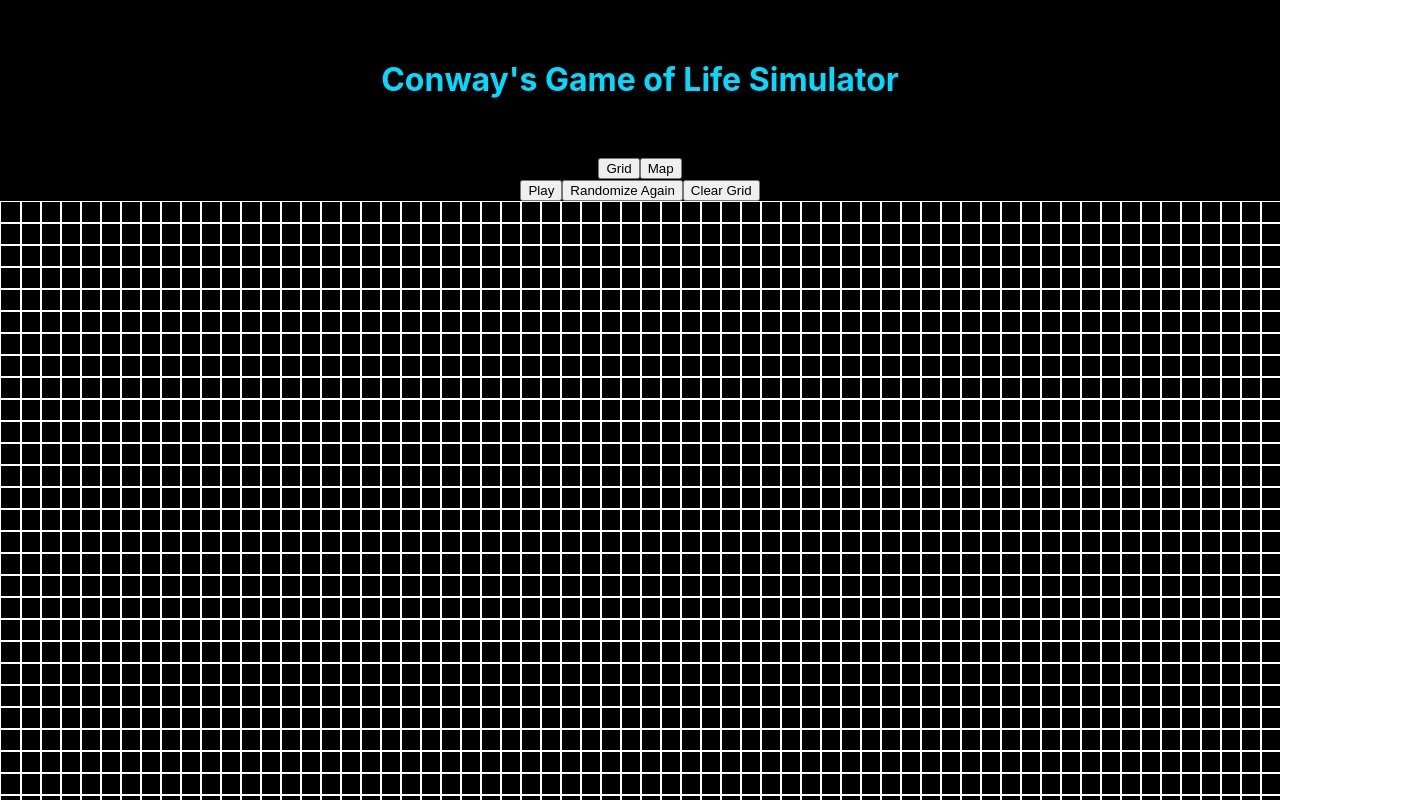
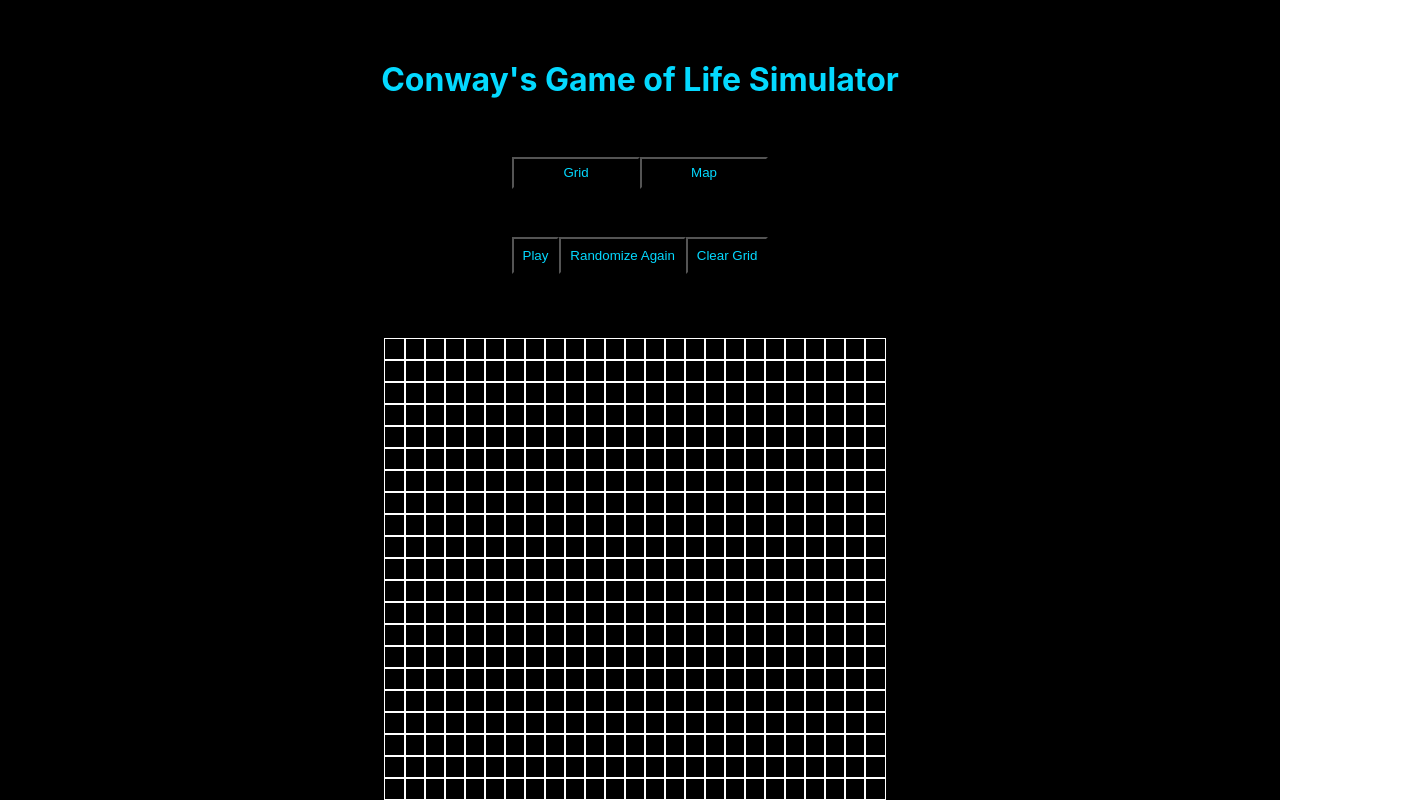
Before and after one commit to simonesquad/conway-simulator, a React (Create React App) app in the folder lets-play/: page /map in a window 1280 px wide. Shown: the top 800 px of the page, 1402 px wide, since content can reach past the window. Built offline with nearby package versions, Linux system fonts and the light colour scheme.

Commit message:
grids centered and styled

```diff
--- a/lets-play/src/App.css
+++ b/lets-play/src/App.css
@@ -1,6 +1,7 @@
 .App {
   text-align: center;
   background-color: black;
+  height: 140vh;
 }
 .header{
   background-color: black;
@@ -8,3 +9,16 @@
   height: 10vh;
   padding: 3%;
 }
+.body{
+  height: 10vh;
+  width: 50vw;
+  justify-content: space-evenly;
+  margin-left: 25%;
+  background-color: black;
+}
+.button{
+  background-color: black;
+  color: #04d9ff;
+  padding: 1%;
+  width: 10vw;
+}
--- a/lets-play/src/Grid.css
+++ b/lets-play/src/Grid.css
@@ -12,12 +12,16 @@
 }
 
 .Controls {
-    height: 5vh;
+    height: 7vh;
     align-items: center;
     justify-content: center;
-    margin-left: 20%;
+    margin-left: 8%;
 }
 
 .Controls>button{
-    margin-left: 2%;
+    margin-left: 1.5%;
+    background-color: black;
+    color: #04d9ff;
+    padding: 0.5%;
+    border-radius: 5%;
 }
--- a/lets-play/src/Grid.js
+++ b/lets-play/src/Grid.js
@@ -198,7 +198,7 @@ class Grid extends React.Component {
         return (
             <>
              <div className="Controls">
-                Update every <input value={this.state.interval} onChange={this.handleIntervalChange} /> msc
+                Update every <input value={this.state.interval} onChange={this.handleIntervalChange} />
                 {isRunning ?
                 <button className="button" onClick={this.stopGame}>Stop</button> :
                 <button className="button" onClick={this.playGame}>Play</button>}
--- /dev/null
+++ b/lets-play/src/Map.css
@@ -0,0 +1,14 @@
+.buttons{
+  width: 70vw;
+  justify-content: space-evenly;
+  margin-left: 15%;
+}
+.buttons>button{
+  background-color: black;
+  color: #04d9ff;
+  padding: 1%;
+}
+.map{
+    margin-top: 5%;
+    margin-left: 30%;
+}
--- a/lets-play/src/Map.js
+++ b/lets-play/src/Map.js
@@ -21,9 +21,10 @@
 
 import React, { useState, useCallback, useRef } from 'react';
 import produce from "immer";
+import './Map.css';
 
-const numRows = 50;
-const numCols = 70;
+const numRows = 25;
+const numCols = 25;
 
 //the same possible neighbor combinations for each cell in the game
 const operations = [
@@ -90,6 +91,7 @@ const Map = () => {
 
     return (
         <>
+        <div className="buttons">
         <button
             onClick={() => {
                 setRunning(!running);
@@ -118,7 +120,8 @@ const Map = () => {
                 setGrid(generateEmptyGrid());
             }}
         >Clear Grid</button>
-        <div
+        </div>
+        <div className="map"
             style={{
                 display: 'grid',
                 gridTemplateColumns: `repeat(${numCols}, 20px)`
```
Also changed, not shown: 2 other files (tests, documents, lock files or other folders).
